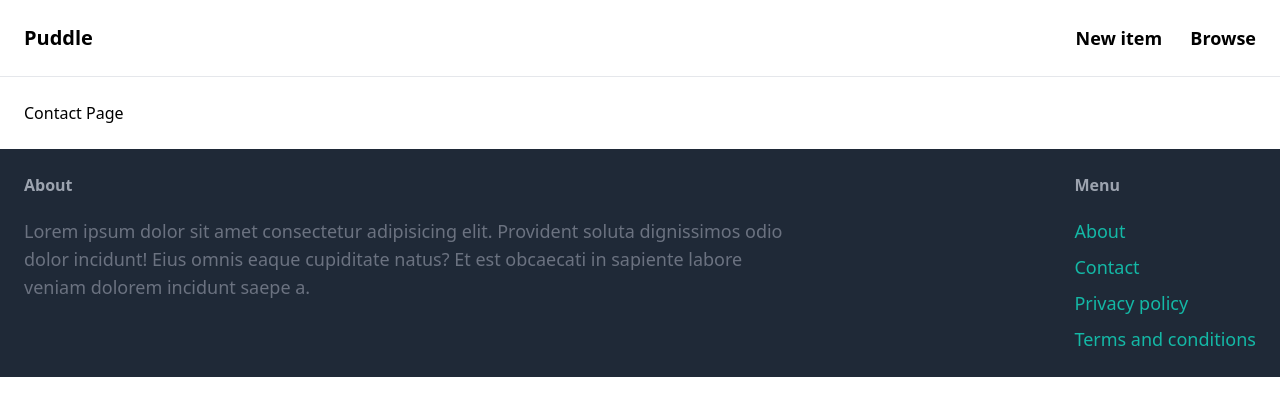
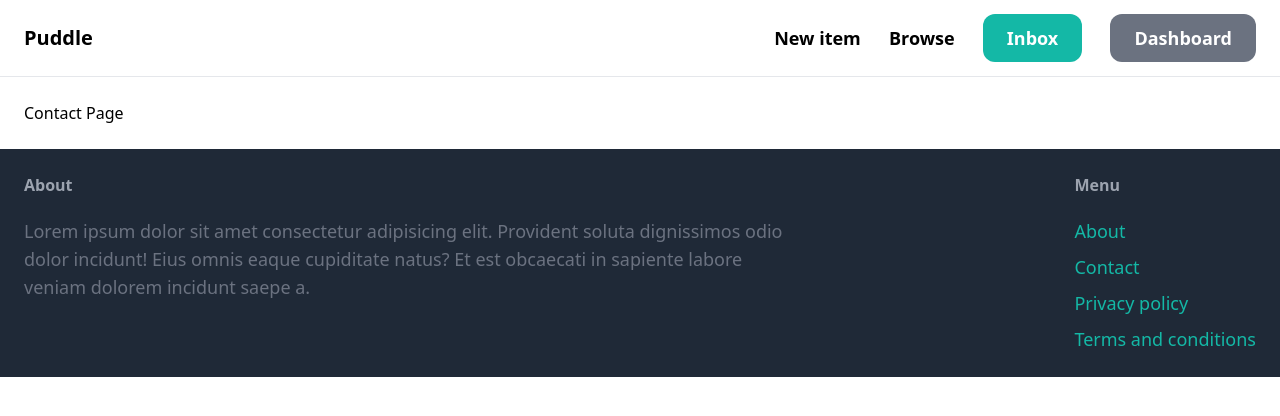
Before and after one commit to ttwange/MarketPlace, a Django app: page /contact/ in a window 1280 px wide. Shown: the top 416 px of the page. Run offline with Django 4.2, Linux system fonts and the light colour scheme; a user stored in the database is signed in; some libraries are stand-ins or nearby versions.

Commit message:
authenticated users can see the inbox and dashboard buttons

```diff
--- a/core/templates/core/base.html
+++ b/core/templates/core/base.html
@@ -13,6 +13,8 @@
       <a href="#" class="text-lg font-semibold hover:text-gray-500">New item</a>
       <a href="#" class="text-lg font-semibold hover:text-gray-500">Browse</a>
       {% if request.user.is_authenticated %}
+      <a href="#"" class="px-6 py-3 text-lg font-semibold bg-teal-500 text-white rounded-xl hover:bg-teal-700">Inbox</a>
+      <a href="#" class="px-6 py-3 text-lg font-semibold bg-gray-500 text-white rounded-xl hover:bg-gray-700">Dashboard</a>
       {% else %}
           <a href="{% url 'core:signup' %}" class="px-6 py-3 text-lg font-semibold bg-teal-500 text-white rounded-xl hover:bg-teal-700">Sign Up</a>
           <a href="{% url 'core:login' %}" class="px-6 py-3 text-lg font-semibold bg-gray-500 text-white rounded-xl hover:bg-gray-700">Log in</a>
```
